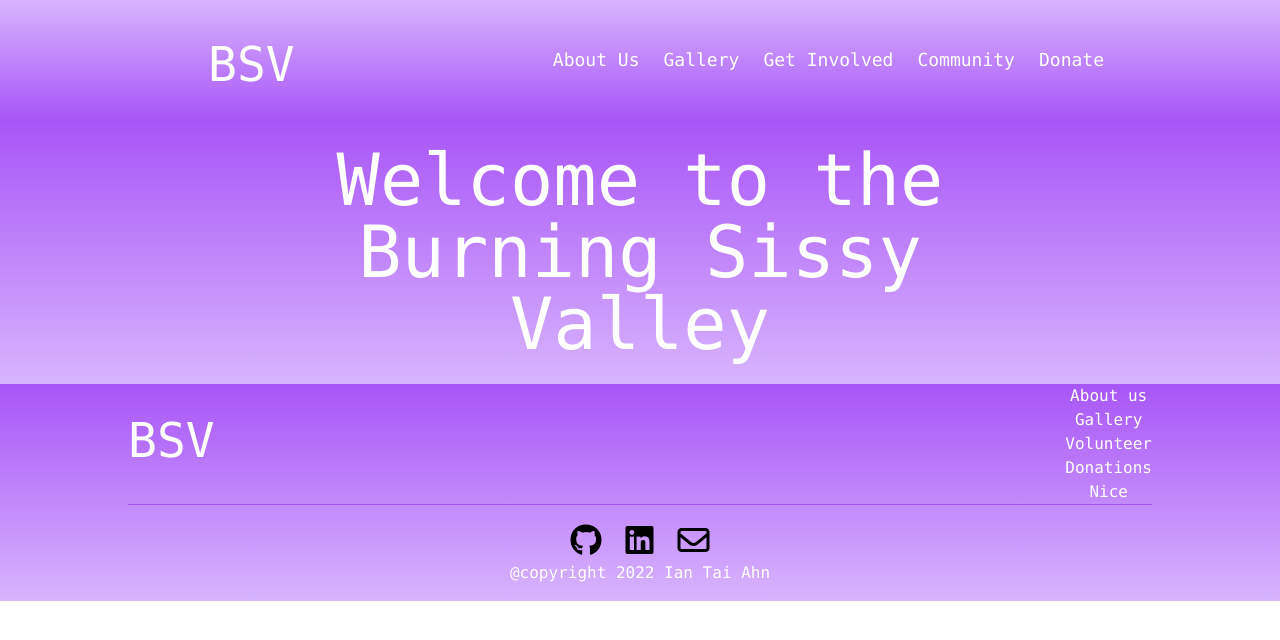
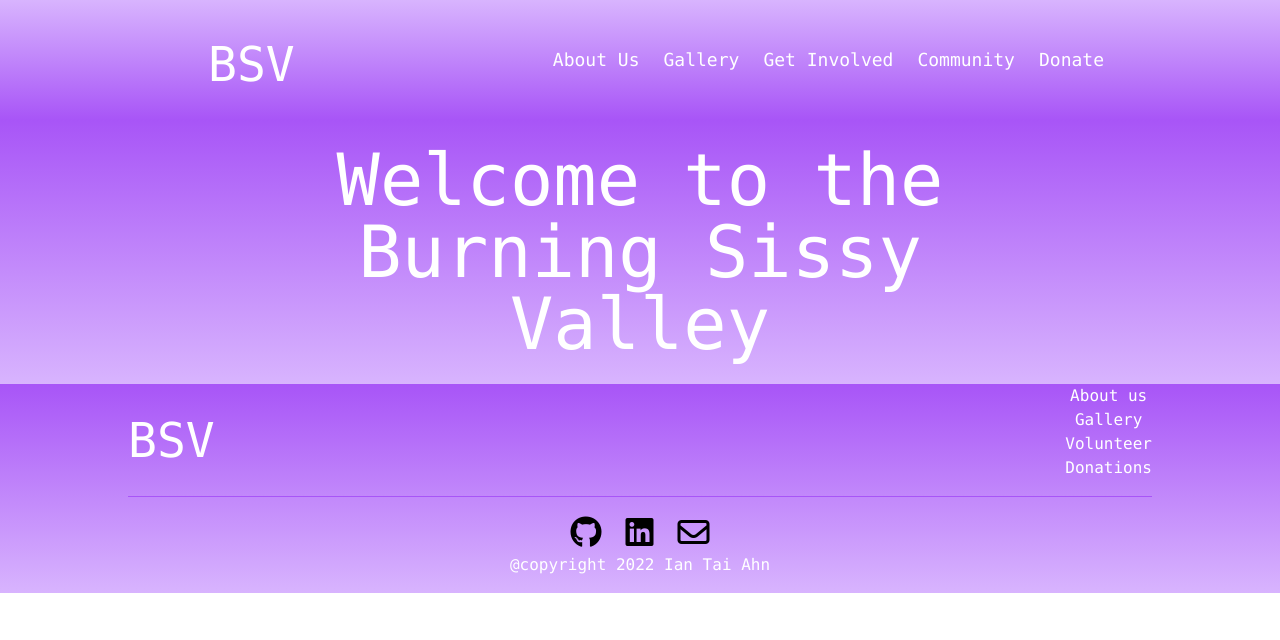
Before and after one commit to IanTaiAhn/bsv3, a website: page index.html in a window 1280 px wide. Drawn offline with Linux system fonts and the light colour scheme.

Commit message:
I learned a thing!

```diff
--- a/index.html
+++ b/index.html
@@ -75,7 +75,6 @@
                   <p class="">Gallery</p>
                   <p class="">Volunteer</p>
                   <p class="">Donations</p>
-                  <div class="p">Nice</div>
                 </div>
               </div>
               <div class="border-t border-purple-500 py-2"></div>
```
Also changed, not shown: dist/output.css.
